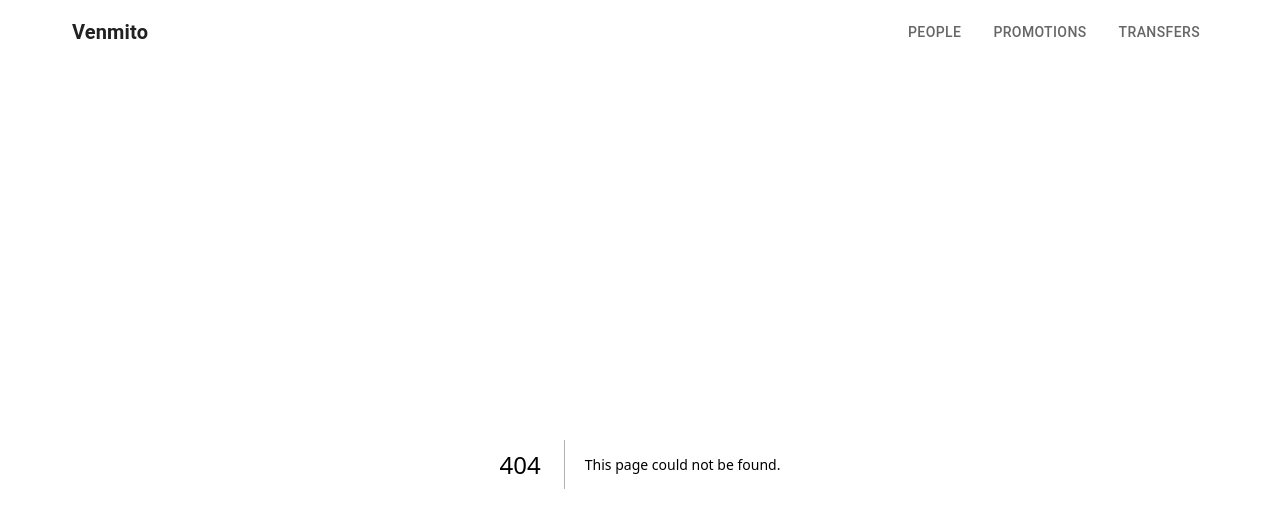
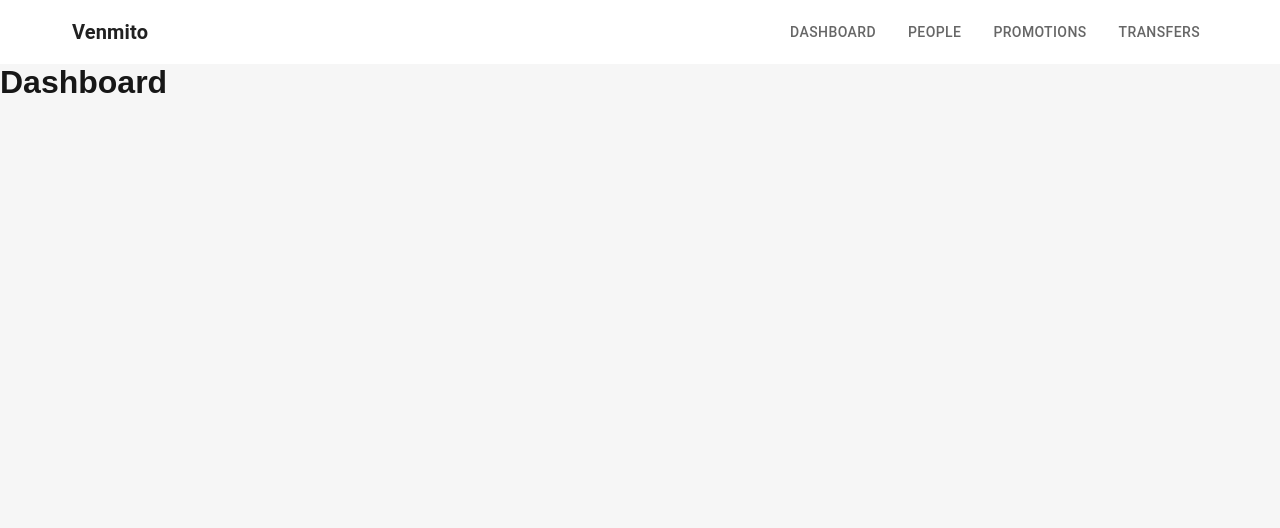
Before and after one commit to carlosrivera22/venmito, a Next.js app in the folder venmito-admin/: page /dashboard in a window 1280 px wide. Before the commit this address had no page. Shown: the top 528 px of the page. Built offline with nearby package versions, Linux system fonts and the light colour scheme.

Commit message:
dashboard page

```diff
--- a/venmito-admin/src/components/Navbar.tsx
+++ b/venmito-admin/src/components/Navbar.tsx
@@ -24,6 +24,7 @@ export default function Navbar() {
     };
 
     const menuItems = [
+        { text: 'Dashboard', href: '/dashboard' },
         { text: 'People', href: '/people' },
         { text: 'Promotions', href: '/promotions' },
         { text: 'Transfers', href: '/transfers' }
--- /dev/null
+++ b/venmito-admin/src/pages/dashboard/index.tsx
@@ -0,0 +1,7 @@
+export default function Dashboard() {
+    return (
+        <>
+            <h1>Dashboard</h1>
+        </>
+    );
+}
```
